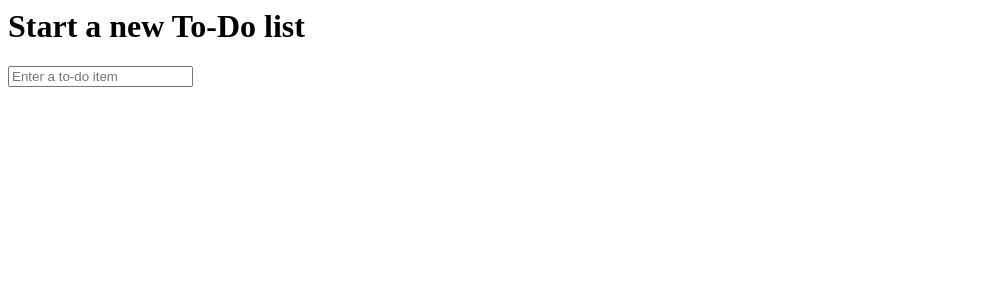
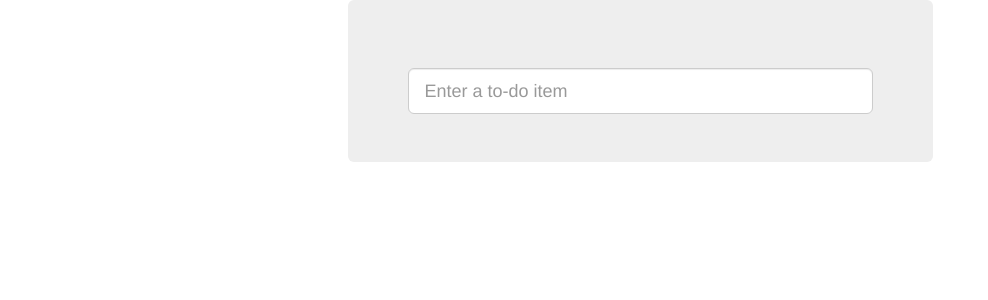
Before and after one commit to terenctbrobots/tdd, a Django app: template python/goat/lists/templates/base.html in a window 1280 px wide. Shown: the top 300 px of the page, without its empty margins (0-988 px from the left). Run offline with Django 3.2, Linux system fonts and the light colour scheme; the template is opened without the code that fills it, so the values that code supplies are empty; some libraries are stand-ins or nearby versions.

Commit message:
Used bootstrap to improve layout

```diff
--- /dev/null
+++ b/python/goat/lists/static/base.css
@@ -0,0 +1,3 @@
+#id_new_item {
+    margin-top: 2ex;
+}
--- a/python/goat/lists/templates/base.html
+++ b/python/goat/lists/templates/base.html
@@ -1,13 +1,39 @@
-<html>
+<!DOCTYPE html>
+<html lang="en">
+
   <head>
+    <meta charset="utf-8">
+    <meta http-equiv="X-UA-Compatible" content="IE=edge">
+    <meta name="viewport" content="width=device-width, initial-scale=1">
     <title>To-Do lists</title>
+    <link href="/static/bootstrap/css/bootstrap.min.css" rel="stylesheet">
+    <link href="/static/base.css" rel="stylesheet">
   </head>
 
   <body>
-    <h1>Start a new To-Do list</h1>
-    <form method="POST" action="/lists/new">
-      <input name="item_text" id="id_new_item" placeholder="Enter a to-do item" />
-      {% csrf_token %}
-    </form>
+    <div class="container">
+
+      <div class="row">
+          <div class="col-md-6 col-md-offset-3 jumbotron">
+          <div class="text-center">
+            <h1>{% block header_text %}{% endblock %}</h1>
+            <form method="POST" action="{% block form_action %}{% endblock %}">
+              <input name="item_text" id="id_new_item"
+                    class="form-control input-lg"
+                    placeholder="Enter a to-do item" />
+              {% csrf_token %}
+            </form>
+          </div>
+        </div>
+      </div>
+
+      <div class="row">
+        <div class="col-md-6 col-md-offset-3">
+          {% block table %}
+          {% endblock %}
+        </div>
+      </div>
+
+    </div>
   </body>
 </html>
```
Also changed, not shown: python/goat/functional_tests/tests.py (+14 -2 lines), python/goat/lists/templates/home.html (+4 -12 lines), python/goat/lists/templates/list.html (+12 -17 lines).
